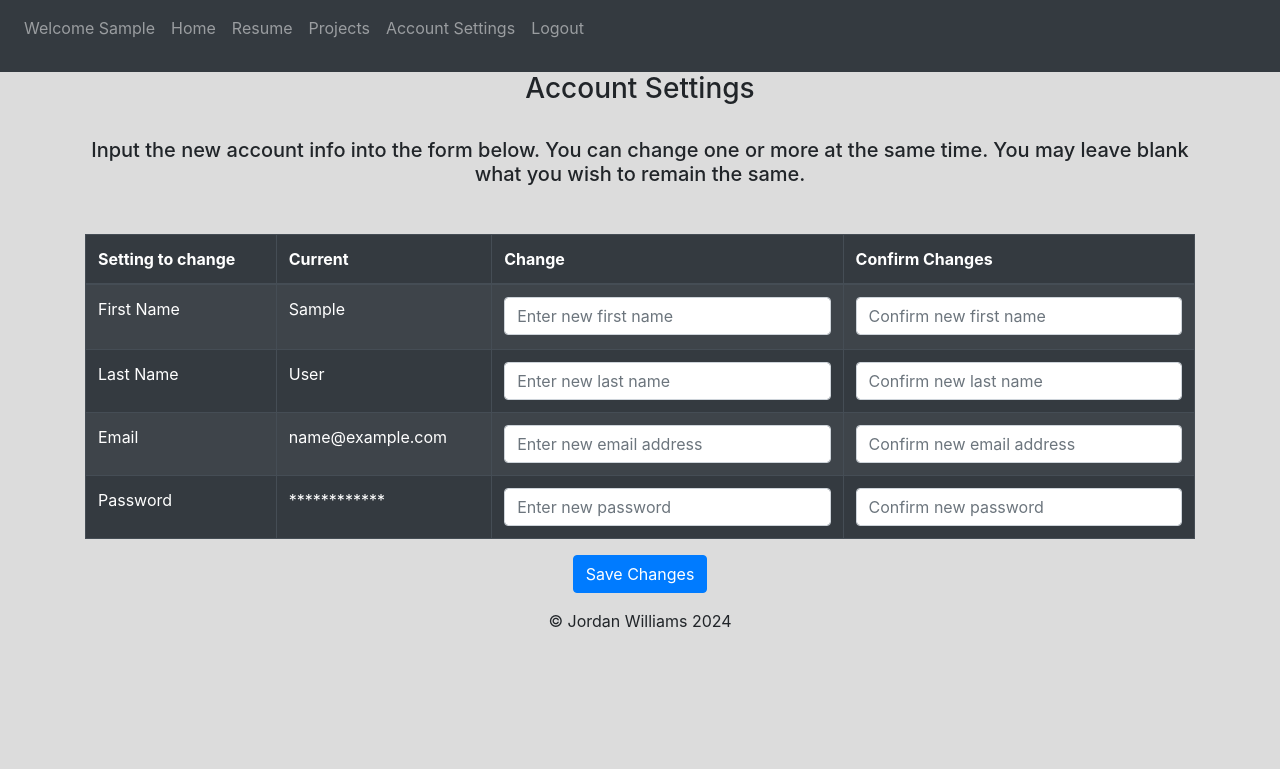
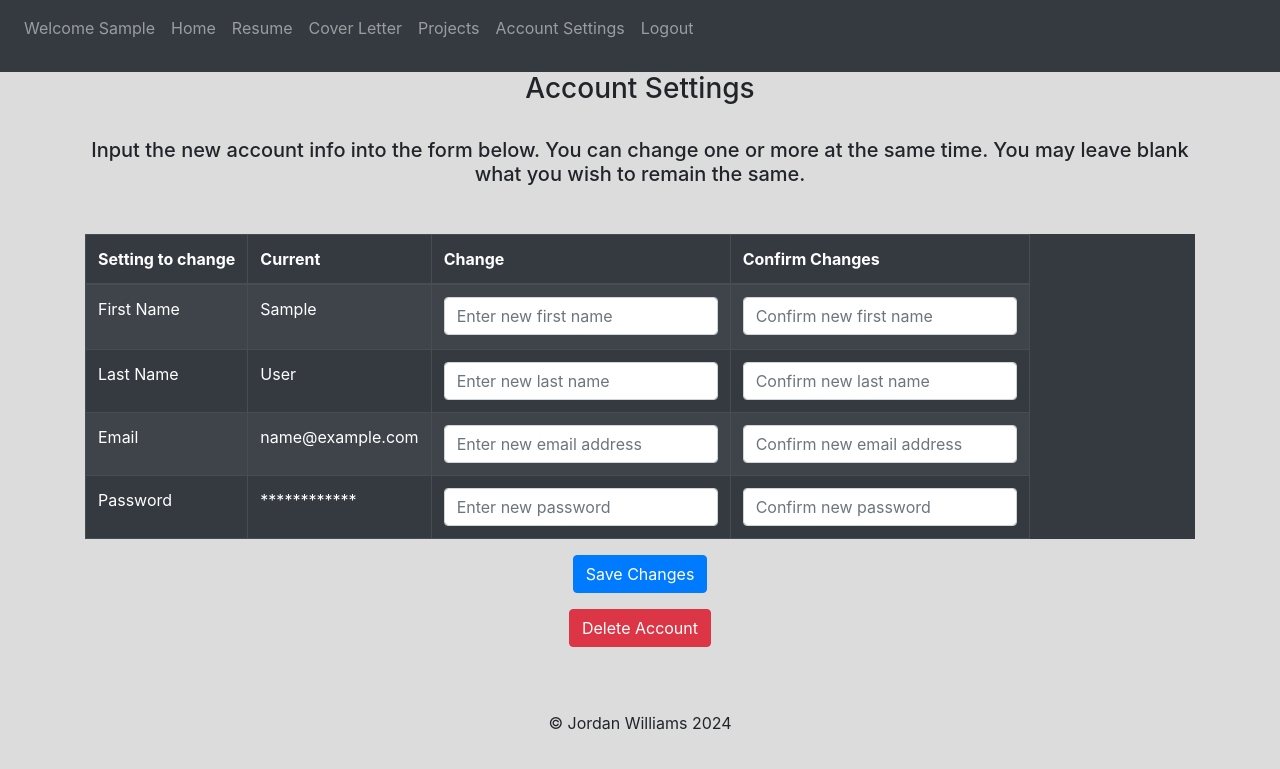
Before and after one commit to jcw7199/My-Website, a Flask app: page /account_settings in a window 1280 px wide. Shown: the top 769 px of the page. Run offline with Flask 3, Linux system fonts and the light colour scheme; a user stored in the database is signed in; tables that the repository leaves empty hold one stand-in row (values such as "Sample post"); some libraries are stand-ins or nearby versions.

Commit message:
Implemented account deletion.

```diff
--- a/my_website/website/Controller/auth_routes.py
+++ b/my_website/website/Controller/auth_routes.py
@@ -30,7 +30,7 @@ def sign_up():
                             email = sform.email.data,
                             firstName = sform.firstName.data,
                             lastName = sform.lastName.data,
-                            password=generate_password_hash(sform.password.data, method='sha256')
+                            password=generate_password_hash(sform.password.data, method='pbkdf2:sha256')
                             )
                 db.session.add(newUser)
                 db.session.commit()
@@ -81,7 +81,6 @@ def send_mail(user):
     '''
     mail.send(msg)
 
-
 @auth.route('/forgot_password', methods=['GET', 'POST'])
 def forgotPassword():
     forgotForm = ForgotForm()
@@ -108,7 +107,7 @@ def resetPassword(token):
         resetForm = PasswordResetForm()
 
         if resetForm.validate_on_submit():
-            user.password = generate_password_hash(resetForm.newPassword.data, method='sha256')
+            user.password = generate_password_hash(resetForm.newPassword.data, method='pbkdf2:sha256')
             db.session.commit()
             flash("Password reset!", category="success")
             return redirect(url_for("auth.login"))
@@ -130,16 +129,30 @@ def accountSettings():
 
         if aform.newEmail.data != "":
             anotherUser = User.query.filter_by(email=aform.newEmail.data).first()
-            if anotherUser.email != current_user.email:
-                flash("There already is an account registered to this email address.", category="error")
+            if anotherUser != None:
+                if anotherUser.email != current_user.email:
+                    flash("There already is an account registered to this email address.", category="error")
             else:
                 current_user.email = aform.newEmail.data
                 db.session.commit()
 
         if aform.newPassword.data != "":
-            current_user.password =  generate_password_hash(aform.newPassword.data, method='sha256')
+            current_user.password =  generate_password_hash(aform.newPassword.data, method='pbkdf2:sha256')
             db.session.commit()
 
         flash("Account settings changed!", category="success")
 
     return render_template('account_settings.html', form=aform, user=current_user)
+
+@login_required
+@auth.route('/delete_account', methods=['POST'])
+def deleteAccount():
+    if request.method == 'POST':
+        user = current_user
+        for password in user.savedPasswords:
+            db.session.delete(password)
+        db.session.delete(user)
+        db.session.commit()
+
+    flash("Account deleted.")
+    return redirect(url_for("routes.home"))
--- a/my_website/website/Controller/routes.py
+++ b/my_website/website/Controller/routes.py
@@ -16,6 +16,10 @@ def home():
 @routes.route('/resume')
 def resume():
     return render_template("resume.html", user=current_user)
+
+@routes.route('/cover_letter')
+def coverLetter():
+    return render_template("cover_letter.html", user=current_user)
 
 @routes.route('/password_manager')
 def passwordManager():
@@ -47,7 +51,7 @@ def savePassword():
 def viewPasswords():
     return render_template('view_passwords.html', user=current_user)
 
-@routes.route('/delete_SavedPassword/<password_id>', methods=['POST', 'DELETE'])
+@routes.route('/delete_SavedPassword/<password_id>', methods=['POST'])
 @login_required
 def deleteSavedPassword(password_id):
     password = SavedPassword.query.filter_by(id=password_id).first()
--- a/my_website/website/View/templates/account_settings.html
+++ b/my_website/website/View/templates/account_settings.html
@@ -11,10 +11,10 @@
     You can change one or more at the same time.
     You may leave blank what you wish to remain the same.
 </h5>
-<form action="" method="POST">
+<form action="" method="POST" class="row-cols-lg-auto">
     {{ form.csrf_token }}
 
-    <table class="table table-dark table-striped table-bordered">
+    <table class="table table-dark table-striped table-bordered table-responsive">
 
         <br/>
             <thead>
@@ -80,9 +80,13 @@
 
             </p>
     </table>
-    <p align="center"1>{{ form.submit(class="btn btn-primary") }}</p>
-
+    <p align="center">{{ form.submit(class="btn btn-primary") }}</p>
 </form>
+<form action="{{url_for('auth.deleteAccount')}}" method="post">
+    <p align="center"><input class="button btn btn-danger" type="submit" value="Delete Account"></p>
+</form>
+<br>
+<br>
 {%else%}
 <br>
 <br>
--- a/my_website/website/View/templates/base.html
+++ b/my_website/website/View/templates/base.html
@@ -42,8 +42,8 @@
                     {% endif %}
 
                     <a class="nav-item nav-link" id="home" href="/">Home</a>
-                    <a class="nav-item nav-link" id="resume"
-                       href="/resume">Resume</a>
+                    <a class="nav-item nav-link" id="resume" href="/resume">Resume</a>
+                    <a class="nav-item nav-link" id="resume" href="/cover_letter">Cover Letter</a>
                     <div class="dropdown navbar-dark bg-dark">
                         <a class="nav-item nav-link" data-toggle="dropdown">Projects </a>
                         <ul class="dropdown-menu navbar-dark bg-dark" outline="none">
--- a/my_website/website/View/templates/home.html
+++ b/my_website/website/View/templates/home.html
@@ -11,13 +11,13 @@
 		  <tbody>
 		    <tr>
 		      <td>
-                <p style="width:40vw;">
+                <p style="width:50vw;">
                     Hello, my name is Jordan Williams. I am a computer science student at Washington State University,
                     aspiring to be a software developer. My hobbies include playing video games such as League of Legends and Overwatch,
                     as well as reading. My strengths are that I'm a fast learner, I work well with people and I communicate effectively.
-                    My weaknesses would be that I struggle to assert myself when my authority is challended.
+                    My weaknesses would be that I struggle to assert myself when my authority is challenged.
                     I can also lack confidence in my abilities and thus I am prone to self-doubt. Be sure to check out my resume and projects.
-                    I hope I can be an impressive applicant and that we can work together soon. Thank you for your consideration.
+                    I hope I can be an impressive applicant and that we can work together soon. Thank you for your time and consideration.
 
                 </p>
             </td>
--- a/my_website/website/View/templates/snake.html
+++ b/my_website/website/View/templates/snake.html
@@ -16,10 +16,10 @@
                    This project is a replica of the classic game Snake. I built it using SDL on C++.
                    This project can be found on my github.
                 </p>
-                <a href="https://github.com/jcw7199/Snake" target="_blank">Github Repository</a>
+                <a href="https://github.com/jcw7199/Snake2" target="_blank">Github Repository</a>
             </td>
 		      <td>
-                <img class="img-fluid img-thumbnail" src="/statics/images/snake_gameplay.PNG" alt="Snake Gameplay">
+                <img class="img-fluid img-thumbnail" src="/statics/images/gameplay3.png" alt="Snake Gameplay">
             </td>
 		    </tr>
 		  </tbody>
--- a/my_website/website/View/templates/spotify.html
+++ b/my_website/website/View/templates/spotify.html
@@ -20,12 +20,12 @@
                 <a href="https://github.com/jcw7199/SpotifyOverlay" target="_blank">Github Repository</a>
             </td>
 		      <td>
-                <img class="img-fluid img-thumbnail" src="/statics/images/overlay2.png" alt="Picture of overlay while playing a video game">
+                <img class="img-fluid img-thumbnail" src="/statics/images/overlay2.PNG" alt="Picture of overlay while playing a video game">
             </td>
 		    </tr>
             <tr>
                 <td>
-                    <img class="img-fluid img-thumbnail" src="/statics/images/overlay.png" alt="Picture of overlay">
+                    <img class="img-fluid img-thumbnail" src="/statics/images/overlay.PNG" alt="Picture of overlay">
                 </td>
             </tr>
 		  </tbody>
--- a/my_website/website/View/templates/view_passwords.html
+++ b/my_website/website/View/templates/view_passwords.html
@@ -8,7 +8,7 @@
 <h3 align="center"> Saved Password </h3>
 {% if user.savedPasswords %}
 <h1></h1>
-<table class="table table-dark table-striped table-bordered" id="passwords">
+<table class="table table-dark table-striped table-bordered table-responsive-md " id="passwords">
     <thead>
         <th scope=""col">Website/App Name</th>
         <th scope=""col">Username</th>
--- a/my_website/website/__init__.py
+++ b/my_website/website/__init__.py
@@ -37,8 +37,8 @@ def load_user(id):
 
 
 def create_database(app):
-    if not path.exists('website/' + DB_NAME):
-        db.create_all(app=app)
+    with app.app_context():
+        db.create_all()
         print("created database")
 
 def create_mail():
```
Also changed, not shown: my_website/website/View/templates/cover_letter.html (added, +16 -0 lines), my_website/website/View/templates/password_manager.html (+5 -3 lines), my_website/website/View/templates/reset_password.html (+8 -8 lines), my_website/website/View/templates/resume.html (+5 -3 lines), my_website/website/Controller/auth_forms.py (line endings or trailing spaces), my_website/website/View/statics/images/gameplay3.png (added), my_website/website/View/templates/forgot_password.html (line endings or trailing spaces), my_website/website/View/templates/reset_email.html (line endings or trailing spaces), my_website/website/View/templates/save_password.html (line endings or trailing spaces), 1 other file.
